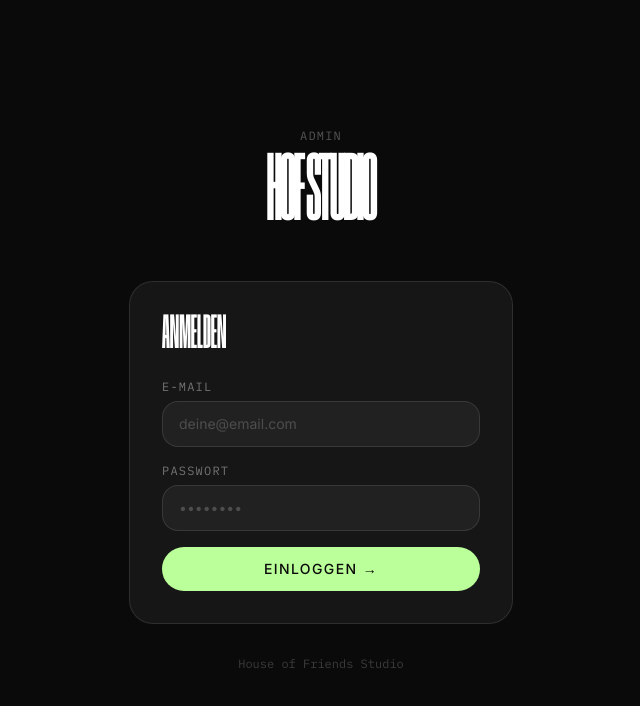
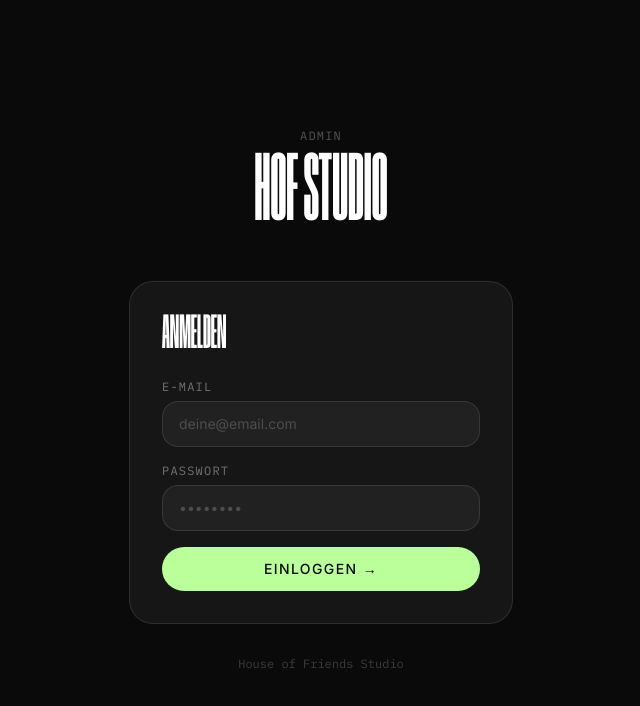
Before and after one commit to DanielSon33/hofquestionnaire, a React (Vite) app in the folder hof-questionnaire/: page /login in a window 1280 px wide. Shown: the top 706 px of the page, without its empty margins (319-959 px from the left). Built offline with nearby package versions, Linux system fonts and the light colour scheme; no server answers; a web font is replaced by a local one.

Commit message:
Set tracking-tight letter-spacing to 0

```diff
--- a/hof-questionnaire/tailwind.config.js
+++ b/hof-questionnaire/tailwind.config.js
@@ -15,6 +15,7 @@ export default {
         paper: '#F5F5F0',
       },
       letterSpacing: {
+        tight: '0',
         widest2: '0.2em',
       },
       fontSize: {
```
